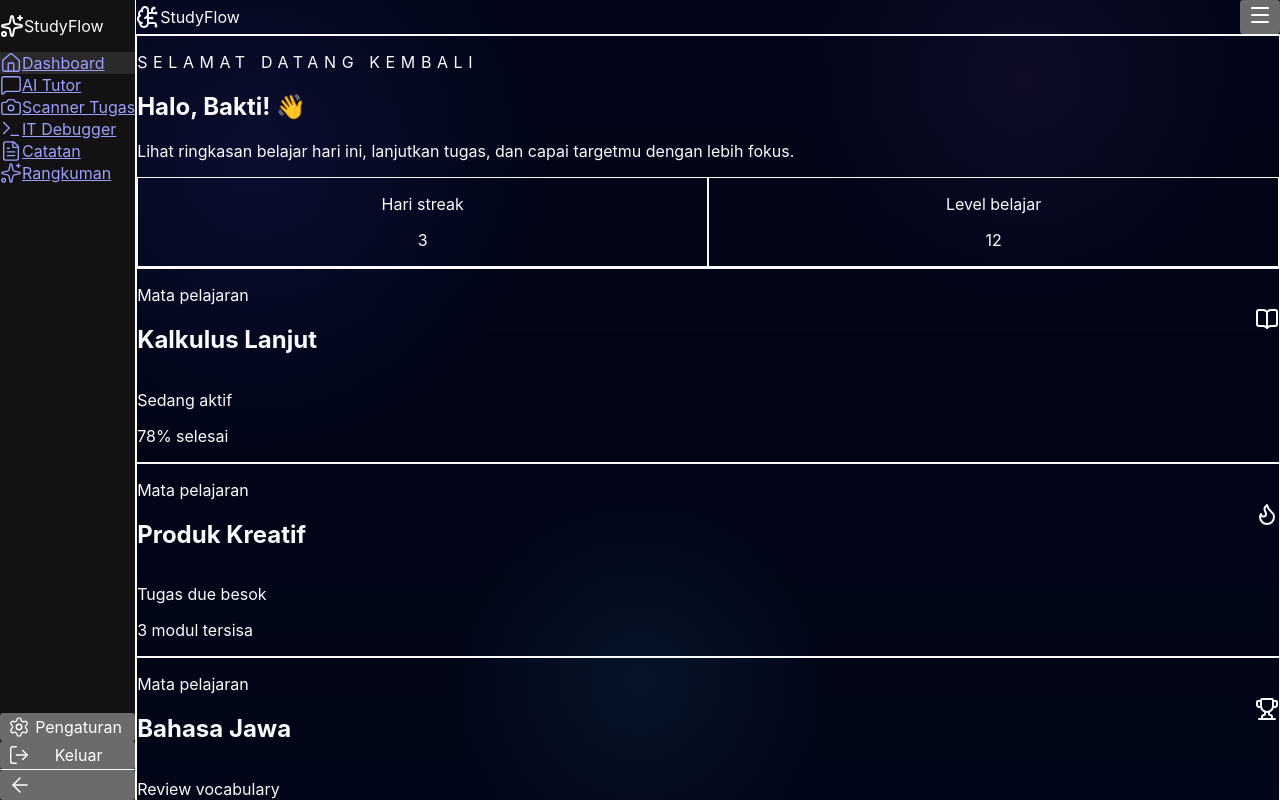
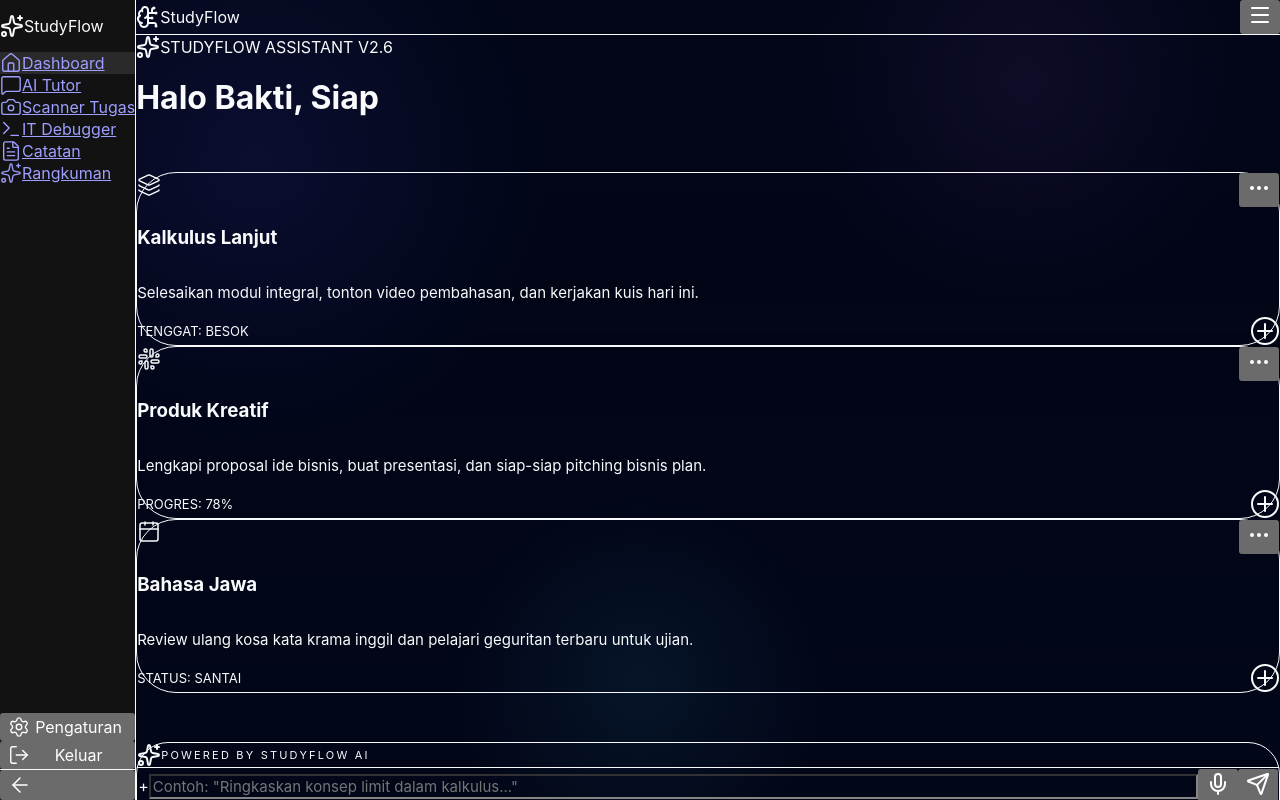
Before and after one commit to baktiadiananda411-a11y/studyflow-ai-2, a Next.js app: page /dashboard in a window 1280 px wide. Built offline with nearby package versions, Linux system fonts and the light colour scheme; no server answers.

Commit message:
dashboard

```diff
--- a/app/dashboard/page.tsx
+++ b/app/dashboard/page.tsx
@@ -1,125 +1,164 @@
-//@ts-nocheck
-import { BookOpen, Flame, Trophy } from "lucide-react";
+// @ts-nocheck
+import {
+  Layers,
+  Slack,
+  Calendar,
+  Mic,
+  Send,
+  Search,
+  Image as ImageIcon,
+  Sparkles,
+  Plus,
+  MoreHorizontal
+} from "lucide-react";
 
+export default function DashboardPage() {
   const subjectCards = [
     {
       title: "Kalkulus Lanjut",
-    status: "Sedang aktif",
-    progress: "78% selesai",
-    icon: BookOpen,
-    accent: "from-indigo-500 to-sky-500",
+      desc: "Selesaikan modul integral, tonton video pembahasan, dan kerjakan kuis hari ini.",
+      icon: Layers,
+      color: "bg-orange-500/10",
+      iconColor: "text-orange-500",
+      footer: "Tenggat: Besok"
     },
     {
       title: "Produk Kreatif",
-    status: "Tugas due besok",
-    progress: "3 modul tersisa",
-    icon: Flame,
-    accent: "from-orange-500 to-amber-400",
+      desc: "Lengkapi proposal ide bisnis, buat presentasi, dan siap-siap pitching bisnis plan.",
+      icon: Slack,
+      color: "bg-blue-500/10",
+      iconColor: "text-blue-500",
+      footer: "Progres: 78%"
     },
     {
       title: "Bahasa Jawa",
-    status: "Review vocabulary",
-    progress: "52% selesai",
-    icon: Trophy,
-    accent: "from-violet-500 to-fuchsia-500",
-  },
+      desc: "Review ulang kosa kata krama inggil dan pelajari geguritan terbaru untuk ujian.",
+      icon: Calendar,
+      color: "bg-green-500/10",
+      iconColor: "text-green-500",
+      footer: "Status: Santai"
+    }
   ];
 
-export default function DashboardPage() {
   return (
-    <div className="w-full pb-6 md:pb-10">
-      <div className="w-full space-y-6 md:space-y-10">
-        <section className="rounded-2xl md:rounded-3xl border border-slate-800/80 bg-slate-950/70 p-4 md:p-6 lg:p-8 shadow-2xl shadow-slate-950/30 backdrop-blur-lg">
-          <div className="flex flex-col gap-4 md:gap-6 lg:flex-row lg:items-end lg:justify-between">
-            <div>
-              <p className="text-xs md:text-sm uppercase tracking-[0.35em] text-slate-500 mb-2 md:mb-3">Selamat datang kembali</p>
-              <h1 className="text-2xl md:text-4xl lg:text-5xl font-semibold text-white">Halo, Bakti! 👋</h1>
-              <p className="mt-2 md:mt-3 max-w-2xl text-sm md:text-base text-slate-400">Lihat ringkasan belajar hari ini, lanjutkan tugas, dan capai targetmu dengan lebih fokus.</p>
+    // bg-transparent agar mengikuti warna gelap dari layout utama (bg-slate-950)
+    <div className="min-h-screen w-full bg-transparent p-6 md:p-10 lg:p-14 flex flex-col relative overflow-x-hidden">
+
+      {/* DECORATION GRADIENT (Pencahayaan bias halus) */}
+      <div className="absolute top-0 right-0 w-[500px] h-[500px] bg-blue-500/10 blur-[120px] rounded-full -z-10 pointer-events-none"></div>
+      <div className="absolute bottom-0 left-0 w-[300px] h-[300px] bg-purple-500/10 blur-[100px] rounded-full -z-10 pointer-events-none"></div>
+
+      {/* TOP NAVIGATION / HEADER */}
+      <div className="flex justify-between items-center mb-16">
+        <div className="flex items-center gap-2 text-slate-400 text-xs font-semibold tracking-widest uppercase">
+          <Sparkles className="w-4 h-4 text-blue-400" />
+          <span>StudyFlow Assistant v2.6</span>
         </div>
 
-            <div className="grid grid-cols-2 gap-3 md:gap-4">
-              <div className="rounded-2xl md:rounded-3xl border border-slate-800/70 bg-slate-900/80 px-3 md:px-5 py-3 md:py-4 text-center">
-                <p className="text-xs md:text-sm text-slate-400">Hari streak</p>
-                <p className="mt-1 md:mt-2 text-2xl md:text-3xl font-semibold text-slate-100">3</p>
+        <div className="hidden md:flex items-center gap-8 text-sm font-medium text-slate-400">
+          <span className="hover:text-white cursor-pointer transition-colors">Daily Nivtio</span>
+          <button className="flex items-center gap-2 bg-white text-slate-950 px-5 py-2 rounded-full font-bold shadow-lg hover:scale-105 active:scale-95 transition-all">
+            <Plus className="w-4 h-4" strokeWidth={3} />
+            Upgrade
+          </button>
         </div>
-              <div className="rounded-2xl md:rounded-3xl border border-slate-800/70 bg-slate-900/80 px-3 md:px-5 py-3 md:py-4 text-center">
-                <p className="text-xs md:text-sm text-slate-400">Level belajar</p>
-                <p className="mt-1 md:mt-2 text-2xl md:text-3xl font-semibold text-slate-100">12</p>
+      </div>
+
+      {/* HERO SECTION */}
+      <div className="max-w-4xl mb-16 relative">
+        <h1 className="text-5xl md:text-6xl lg:text-7xl font-medium tracking-tight text-white leading-[1.1]">
+          Halo Bakti, Siap <br />
+          <span className="font-bold text-transparent bg-clip-text bg-gradient-to-r from-white to-slate-500">
+            Mencapai Target Besar?
+          </span>
+        </h1>
+
+        {/* AI CHAT BUBBLE (Animated) */}
+        <div className="absolute -top-12 right-0 md:right-10 lg:-right-10 hidden sm:flex flex-col items-center group">
+          <div className="bg-slate-800 shadow-xl border border-slate-700 rounded-2xl px-5 py-3 mb-3 text-[13px] font-semibold text-slate-300 relative transform group-hover:-translate-y-1 transition-transform">
+            Hei Bakti! 👋 <br /> Butuh bantuan belajar?
+            <div className="absolute -bottom-1.5 left-1/2 -translate-x-1/2 w-3 h-3 bg-slate-800 border-r border-b border-slate-700 rotate-45"></div>
+          </div>
+          <div className="w-16 h-16 bg-slate-800 rounded-full flex items-center justify-center text-3xl shadow-inner border-2 border-slate-700">
+            🤖
           </div>
         </div>
       </div>
-        </section>
 
-        <section className="grid gap-4 md:gap-6 lg:grid-cols-[1.5fr_1fr]">
-          <div className="grid gap-4 md:gap-6">
-            <div className="grid gap-3 md:gap-4 grid-cols-1 sm:grid-cols-2">
-              {subjectCards.map((subject) => (
-                <div key={subject.title} className="rounded-2xl md:rounded-3xl border border-slate-800/70 bg-slate-900/80 p-4 md:p-6 shadow-sm shadow-slate-950/20 transition hover:border-indigo-500/40 hover:bg-slate-900">
-                  <div className="flex items-center justify-between gap-3 md:gap-4">
-                    <div>
-                      <p className="text-xs md:text-sm text-slate-400">Mata pelajaran</p>
-                      <h2 className="mt-1 md:mt-2 text-lg md:text-xl font-semibold text-white">{subject.title}</h2>
+      {/* SUBJECT CARDS GRID */}
+      <div className="grid grid-cols-1 md:grid-cols-3 gap-8 mb-auto">
+        {subjectCards.map((card, index) => (
+          <div
+            key={index}
+            className="group bg-slate-900/50 p-8 md:p-10 rounded-[2.5rem] border border-slate-800 hover:bg-slate-800/80 hover:border-slate-700 transition-all duration-500 flex flex-col"
+          >
+            <div className="flex justify-between items-start mb-8">
+              <div className={`w-14 h-14 ${card.color} rounded-[1.2rem] flex items-center justify-center transform group-hover:rotate-6 transition-transform duration-500`}>
+                <card.icon className={`w-7 h-7 ${card.iconColor}`} strokeWidth={1.5} />
               </div>
-                    <div className={`rounded-xl md:rounded-2xl bg-gradient-to-br ${subject.accent} p-2 md:p-3 text-white flex-shrink-0`}>
-                      <subject.icon className="w-4 md:w-5 h-4 md:h-5" />
+              <button className="text-slate-500 hover:text-white transition-colors">
+                <MoreHorizontal className="w-5 h-5" />
+              </button>
             </div>
+
+            <h3 className="text-xl font-bold text-white mb-4">{card.title}</h3>
+            <p className="text-slate-400 text-[15px] leading-relaxed mb-10">
+              {card.desc}
+            </p>
+
+            <div className="mt-auto flex items-center justify-between">
+              <span className="text-[13px] font-bold text-slate-500 uppercase tracking-widest">{card.footer}</span>
+              <div className="w-8 h-8 rounded-full border-2 border-slate-700 flex items-center justify-center text-slate-400 group-hover:bg-white group-hover:text-slate-900 group-hover:border-white transition-all duration-300 cursor-pointer">
+                <Plus className="w-4 h-4" />
               </div>
-                  <div className="mt-3 md:mt-5 space-y-1 md:space-y-2">
-                    <p className="text-xs md:text-sm text-slate-400">{subject.status}</p>
-                    <p className="text-xs md:text-sm font-medium text-slate-100">{subject.progress}</p>
             </div>
           </div>
         ))}
       </div>
 
-            <div className="rounded-2xl md:rounded-3xl border border-slate-800/70 bg-slate-900/80 p-4 md:p-6 lg:p-8 shadow-sm shadow-slate-950/20">
-              <div className="flex flex-col sm:flex-row items-start sm:items-center justify-between gap-3 md:gap-4">
-                <div>
-                  <p className="text-xs md:text-sm uppercase tracking-[0.35em] text-slate-500">Fokus hari ini</p>
-                  <h2 className="mt-2 md:mt-3 text-lg md:text-2xl font-semibold text-white">Tingkatkan produktivitas</h2>
+      {/* FLOATING AI PROMPT INPUT (Paling Bawah) */}
+      <div className="mt-16 w-full max-w-4xl mx-auto">
+        <div className="bg-slate-900 shadow-2xl rounded-[2rem] p-3 border border-slate-800">
+
+          <div className="flex items-center gap-2 px-5 py-2 mb-2 border-b border-slate-800">
+            <div className="flex items-center gap-2 text-[11px] font-black text-slate-500 tracking-[0.2em] uppercase">
+              <Sparkles className="w-3 h-3 text-blue-500" />
+              Powered by StudyFlow AI
             </div>
-                <Flame className="w-6 md:w-7 h-6 md:h-7 text-orange-400 flex-shrink-0" />
           </div>
 
-              <div className="mt-4 md:mt-6 grid gap-3 md:gap-4 grid-cols-1 sm:grid-cols-2">
-                <div className="rounded-2xl md:rounded-3xl bg-slate-950/70 p-4 md:p-5">
-                  <p className="text-xs md:text-sm text-slate-400">Target tugas</p>
-                  <p className="mt-2 md:mt-3 text-base md:text-lg font-semibold text-white">Lengkapi ringkasan</p>
+          <div className="flex items-center gap-4 bg-slate-950/50 rounded-[1.5rem] p-3 pl-6 pr-3 border border-transparent focus-within:border-slate-700 focus-within:bg-slate-950 transition-all">
+            <span className="text-slate-500 text-xl font-light">+</span>
+            <input
+              type="text"
+              placeholder='Contoh: "Ringkaskan konsep limit dalam kalkulus..."'
+              className="flex-1 bg-transparent outline-none text-[15px] text-slate-200 placeholder-slate-500 font-medium"
+            />
+            <div className="flex items-center gap-1.5">
+              <button className="p-2.5 text-slate-400 hover:text-blue-400 hover:bg-slate-800 rounded-xl transition-all">
+                <Mic className="w-5 h-5" />
+              </button>
+              <button className="bg-blue-600 text-white p-3 rounded-2xl hover:shadow-lg hover:shadow-blue-500/20 hover:scale-105 active:scale-95 transition-all">
+                <Send className="w-5 h-5" />
+              </button>
             </div>
-                <div className="rounded-2xl md:rounded-3xl bg-slate-950/70 p-4 md:p-5">
-                  <p className="text-xs md:text-sm text-slate-400">Waktu belajar</p>
-                  <p className="mt-2 md:mt-3 text-base md:text-lg font-semibold text-white">2 jam lagi</p>
           </div>
+
+          {/* QUICK ACTION CHIPS */}
+          <div className="flex flex-wrap items-center gap-3 mt-4 px-3 pb-2">
+            <button className="group flex items-center gap-2 px-4 py-2 bg-slate-800/50 rounded-xl text-[12px] font-bold text-slate-400 hover:bg-blue-500/20 hover:text-blue-400 transition-all">
+              <Search className="w-3.5 h-3.5" /> Deep Research
+            </button>
+            <button className="group flex items-center gap-2 px-4 py-2 bg-slate-800/50 rounded-xl text-[12px] font-bold text-slate-400 hover:bg-purple-500/20 hover:text-purple-400 transition-all">
+              <ImageIcon className="w-3.5 h-3.5" /> Make an Image
+            </button>
+            <button className="group flex items-center gap-2 px-4 py-2 bg-slate-800/50 rounded-xl text-[12px] font-bold text-slate-400 hover:bg-orange-500/20 hover:text-orange-400 transition-all">
+              <Search className="w-3.5 h-3.5" /> Search
+            </button>
           </div>
         </div>
       </div>
 
-          <div className="rounded-2xl md:rounded-3xl border border-slate-800/70 bg-slate-900/80 p-4 md:p-6 lg:p-8 shadow-sm shadow-slate-950/20">
-            <div className="flex flex-col sm:flex-row items-start sm:items-center justify-between gap-3 md:gap-4">
-              <div>
-                <p className="text-xs md:text-sm uppercase tracking-[0.35em] text-slate-500">Ringkasan belajarmu</p>
-                <h2 className="mt-2 md:mt-3 text-lg md:text-2xl font-semibold text-white">Aktivitas terbaru</h2>
-              </div>
-              <Trophy className="w-6 md:w-7 h-6 md:h-7 text-violet-400 flex-shrink-0" />
-            </div>
-
-            <div className="mt-6 md:mt-8 space-y-3 md:space-y-4">
-              <div className="rounded-2xl md:rounded-3xl bg-slate-950/70 p-4 md:p-5">
-                <p className="text-xs md:text-sm text-slate-400">Kalkulus Lanjut</p>
-                <p className="mt-1 md:mt-2 text-sm md:text-base text-white">Menyelesaikan 2 modul dan latihan konsep integral.</p>
-              </div>
-              <div className="rounded-2xl md:rounded-3xl bg-slate-950/70 p-4 md:p-5">
-                <p className="text-xs md:text-sm text-slate-400">Produk Kreatif</p>
-                <p className="mt-1 md:mt-2 text-sm md:text-base text-white">Mempersiapkan presentasi ide bisnis untuk tugas minggu ini.</p>
-              </div>
-              <div className="rounded-2xl md:rounded-3xl bg-slate-950/70 p-4 md:p-5">
-                <p className="text-xs md:text-sm text-slate-400">Bahasa Jawa</p>
-                <p className="mt-1 md:mt-2 text-sm md:text-base text-white">Latihan kosa kata dan frasa sehari-hari.</p>
-              </div>
-            </div>
-          </div>
-        </section>
-      </div>
     </div>
   );
 }
```
Lines whose indentation alone changed are shown as unchanged.
